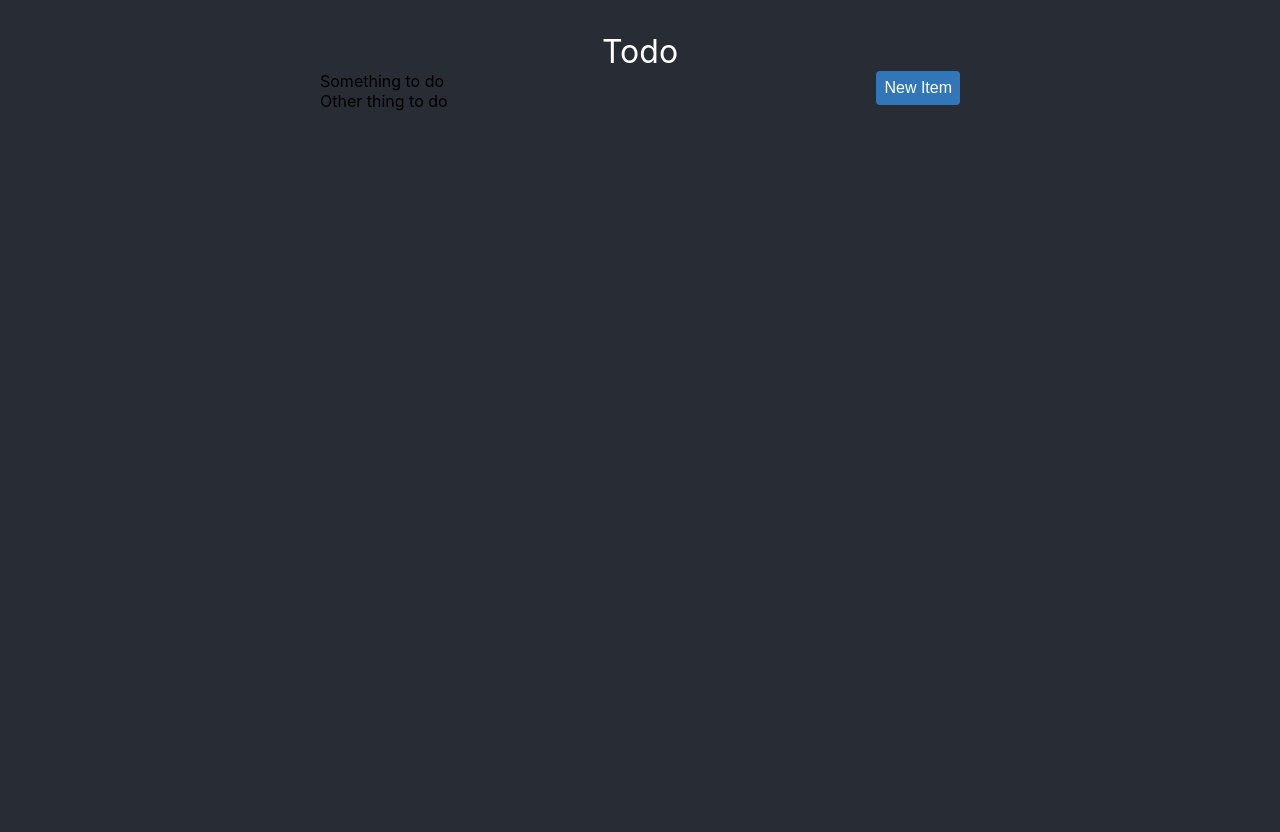
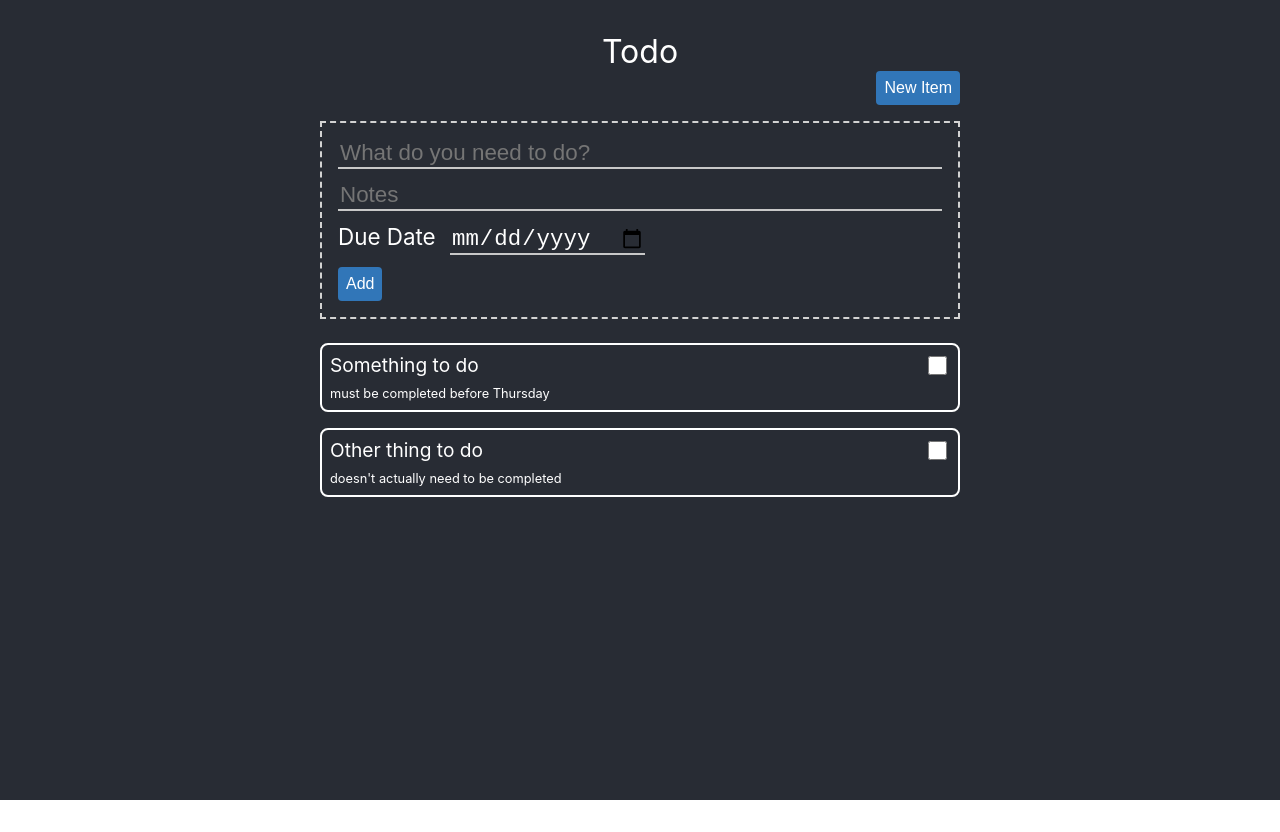
Before and after one commit to ethaniel0/Waffle-List, a React (Create React App) app: page / in a window 1280 px wide. Both pictures are taken after a click on the button "New Item". After the commit the page ends 800 px from the top, so only its background shows below. Built offline with nearby package versions, Linux system fonts and the light colour scheme.

Commit message:
add item

```diff
--- a/src/App.css
+++ b/src/App.css
@@ -6,6 +6,7 @@
   min-height: 100vh;
   width: 100%;
   padding-top: 2rem;
+  box-sizing: border-box;
 }
 
 span.title {
@@ -18,8 +19,14 @@ span.title {
   position: relative;
 }
 
-.new-btn {
-  position: absolute;
+.content-top {
+  display: flex;
+  flex-direction: column;
+  align-items: right;
+
+}
+
+button {
   background: rgb(49, 118, 184);
   border: none;
   padding: 0.5rem;
@@ -27,4 +34,53 @@ span.title {
   border-radius: 0.25rem;
   font-size: 1rem;
   right: 0;
+  margin-bottom: 1rem;
+  cursor: pointer;
 }
+
+.item {
+  border: 2px solid white;
+  border-radius: 0.5rem;
+  color: white;
+  padding: 0.5rem;
+  margin-bottom: 1rem;
+}
+
+.item-top {
+  display: flex;
+  justify-content: space-between;
+  margin-bottom: 0.25rem;
+}
+
+.item-title {
+  font-size: 1.2rem;
+}
+.item-top input {
+  width: 1.2rem;
+  height: 1.2rem;
+}
+.item-notes {
+  font-size: 0.8rem;
+}
+
+.new-form {
+  display: flex;
+  flex-direction: column;
+  margin-bottom: 1.5rem;
+  font-size: 1.4rem;
+  color: white;
+  border: 2px dashed lightgray;
+  padding: 1rem;
+}
+.new-form input {
+  background: none;
+  border: none;
+  border-bottom: 2px solid rgb(200, 200, 200);
+  font-size: 1.4rem;
+  outline: none;
+  color: white;
+  margin-bottom: 0.75rem;
+}
+.add-btn {
+  margin-bottom: 0;
+}
--- a/src/App.js
+++ b/src/App.js
@@ -1,8 +1,10 @@
 import './App.css';
 import Item from './components/Item';
+import NewForm from './components/NewForm';
 import { useState } from 'react';
 
 function App() {
+  const [add, showAdd] = useState(false);
   const [items, editItems] = useState([
     {
       title: "Something to do",
@@ -17,13 +19,21 @@ function App() {
       dueBy: ""
     }
   ]);
+
+  const addItem = (item) => {
+    editItems([...items, item]);
+  }
+
   return (
     <div className="App">
       <span className='title'>Todo</span>
       <div className='content'>
-        <button className='new-btn'>New Item</button>
+        <div className='content-top'>
+          <div style={{textAlign: 'right'}}><button onClick={() => showAdd(!add)} className='new-btn'>New Item</button></div>
+          {add && <NewForm addItem={addItem} close={() => showAdd(false)} /> }
+        </div>
         {items.map(item => (
-          <Item details={item} />
+          <Item details={item}  />
         ))}
 
       </div>
--- a/src/components/Item.js
+++ b/src/components/Item.js
@@ -1,11 +1,14 @@
 
 
-const Item = ({ details }) => {
+const Item = ({ details, addItem }) => {
+    const splitNotes = details.notes.split('\n')[0];
     return (
         <div className='item'>
-            <span>{details.title}</span>
-
-
+            <div className='item-top'>
+                <span className='item-title'> {details.title}</span>
+                <input type="checkbox" />
+            </div>
+            <span className='item-notes'>{splitNotes.substring(0, 50) + (splitNotes.length > 50 ? "..." : "")}</span>
         </div>
     )
 }
--- /dev/null
+++ b/src/components/NewForm.js
@@ -0,0 +1,32 @@
+import { useState } from "react";
+
+const NewForm = ({ addItem, close }) => {
+    const [title, editTitle] = useState('');
+    const [notes, editNotes] = useState('');
+    const [date, editDate] = useState('');
+    const getItem = () => {
+        close();
+        let t = title;
+        let n = notes;
+        let d = date;
+        editTitle('');
+        editNotes('');
+        editDate('');
+        return {
+            title: t,
+            notes: n,
+            date: d,
+            completed: false
+        }
+    }
+    return (
+        <div className="new-form">
+            <input type="text" value={title} onChange={(e) => editTitle(e.target.value)} placeholder='What do you need to do?' />
+            <input type="text" value={notes} onChange={(e) => editNotes(e.target.value)} placeholder='Notes' />
+            <div><span style={{marginRight: '0.5rem'}}>Due Date</span> <input type="date" value={date} onChange={(e) => editDate(e.target.value)} /></div>
+            <div><button class='add-btn' onClick={() => addItem(getItem())}>Add</button></div>
+        </div>
+    )
+}
+
+export default NewForm
```
